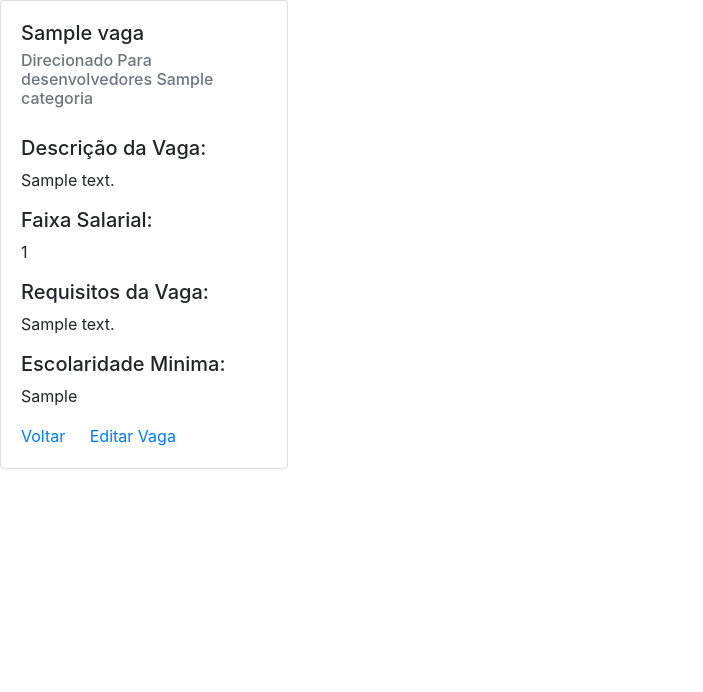
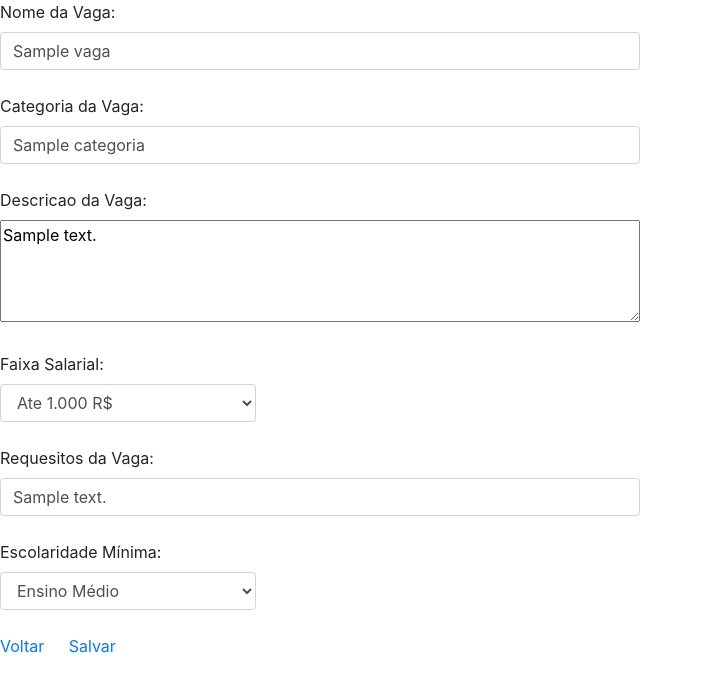
Before and after one commit to Josenilsonfariasx/TinderDoTrabalho, a Django app: page /vagas/i_vagas/1 in a window 1280 px wide. Shown: the part 56-748 px from the top of the page, without its empty margins (0-703 px from the left). Run offline with Django 4.2, Linux system fonts and the light colour scheme; tables that the repository leaves empty hold one stand-in row (values such as "Sample post"); some libraries are stand-ins or nearby versions.

Commit message:
Melhorando interface de vagas e listagem

```diff
--- a/vagas/models.py
+++ b/vagas/models.py
@@ -9,7 +9,7 @@ class Categoria(models.Model):
 class Vagas(models.Model):
     nome = models.CharField(max_length = 100)
     descricao = models.TextField(max_length=2000)
-    faixa_salarial = models.IntegerField(max_length=3)
+    faixa_salarial = models.TextField(max_length=3)
     requisitos = models.TextField(max_length=100)
     escolaridade = models.CharField(max_length=50, null=True)
     categoria = models.ForeignKey(Categoria, on_delete=models.DO_NOTHING, null=True)
--- a/vagas/templates/info.html
+++ b/vagas/templates/info.html
@@ -2,17 +2,34 @@
 {% block  'title'%}Vaga {{vaga.categoria}}{%endblock  %}
 {%block 'body'%}
 
-    <div class="card" style="width: 18rem;">
-    <div class="card-body">
-      <h5 class="card-title">{{vaga.nome}}</h5>
-      <h6 class="card-subtitle mb-2 text-muted">Direcionado Para desenvolvedores {{vaga.categoria}}<br><br></h6>
-      <h5 class="card-text">Descrição da Vaga:</h5><p class="card-text"<br>{{vaga.descricao}}</p>
-      <h5 class="card-text">Faixa Salarial:</h5><p class="card-text"<br>{{vaga.faixa_salarial}}</p>
-      <h5 class="card-text">Requisitos da Vaga:</h5><p class="card-text">{{vaga.requisitos}}</p>
-      <h5 class="card-text">Escolaridade Minima:</h5><p class="card-text"<br>{{vaga.escolaridade}}</p>
+<form class='control'>
+      <label >Nome da Vaga:</label>
+      <input class="form-control" style="width:50%;"  type="text" value="{{vaga.nome}}"></input><br>
+      <label >Categoria da Vaga:</label>
+      <input class="form-control" style="width:50%;"  value="{{vaga.categoria}}"></input><br>
+      <label >Descricao da Vaga:</label><br>
+      <textarea style="width:50%;" name="descricao" rows="4">{{vaga.descricao}}</textarea><br><br>
+      <label >Faixa Salarial:</label>
+      <select class="form-control" style="width:20%;" name="faixa_salarial">
+        <option select>Ate 1.000 R$</option>
+        <option select>De 1.000 R$ Ate 2000R$</option>
+        <option select>De 2.000 R$ Ate 3000R$</option>
+        <option select>Acima de 3.000 R$</option>
+      </select></br>
+      <label >Requesitos da Vaga:</label><br>
+      <input class="form-control" style="width:50%;" value="{{vaga.requisitos}}"></input><br>
+      <label >Escolaridade Mínima:</label><br>
+      <select class="form-control" style="width:20%;" name="faixa_salarial">
+        <option select>Ensino Médio</option>
+        <option select> Tecnólogo</option>
+        <option select>Ensino Superior</option>
+        <option select> Pós / MBA / Mestrado</option>
+        <option select>Doutorado</option>
+      </select></br>
       <a href="{%url 'listar_vagas'%}" class="card-link">Voltar</a>
-      <a href="#" class="card-link">Editar Vaga</a>
+      <a href="#" class="card-link">Salvar</a>
     </div>
   </div>
+</form>
 
 {%endblock%}
```
Also changed, not shown: vagas/migrations/0009_alter_vagas_faixa_salarial.py (added).
